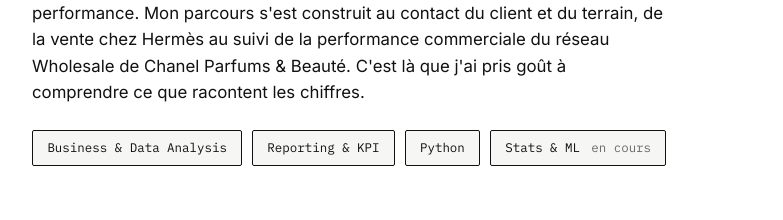
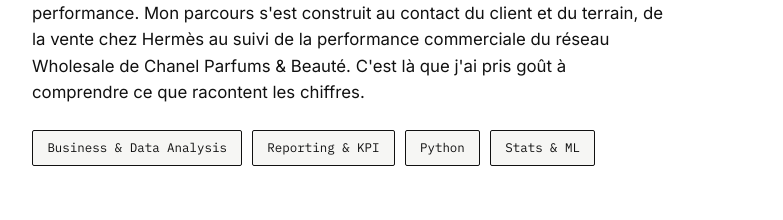
Before and after one commit to juliette-g-maker/juliette-g-maker.github.io, a plain HTML site: page index.html in a window 1280 px wide. Shown: the part 1020-1240 px from the top of the page, without its empty margins (248-1031 px from the left). Drawn offline with Linux system fonts and the light colour scheme.

Commit message:
Profil : retire la mention « en cours » du tag Stats & ML
Co-Authored-By: Claude Sonnet 5.5 <noreply@anthropic.com>
Claude-Session: https://claude.ai/code/session_01K1NKcU6bAgNoWUHSwSYHmq

```diff
--- a/index.html
+++ b/index.html
@@ -89,7 +89,7 @@
       <li>Business &amp; Data Analysis</li>
       <li><span class="t-fr">Reporting &amp; KPI</span><span class="t-en" hidden>Reporting &amp; KPIs</span></li>
       <li>Python</li>
-      <li>Stats &amp; ML <span class="tag-note t-fr">en cours</span><span class="tag-note t-en" hidden>in progress</span></li>
+      <li>Stats &amp; ML</li>
     </ul>
   </section>
 
```
